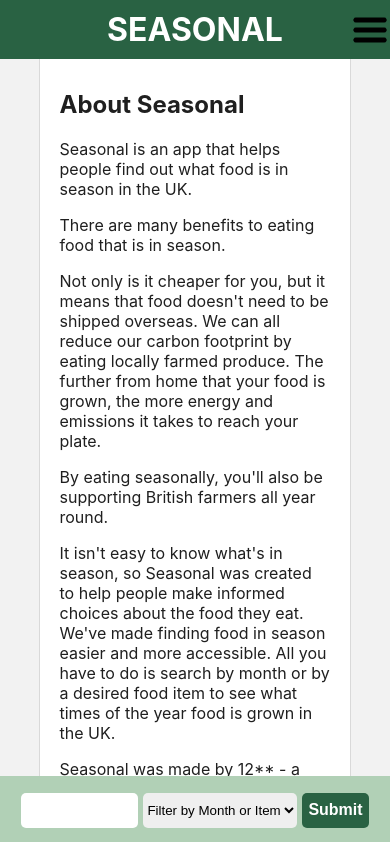
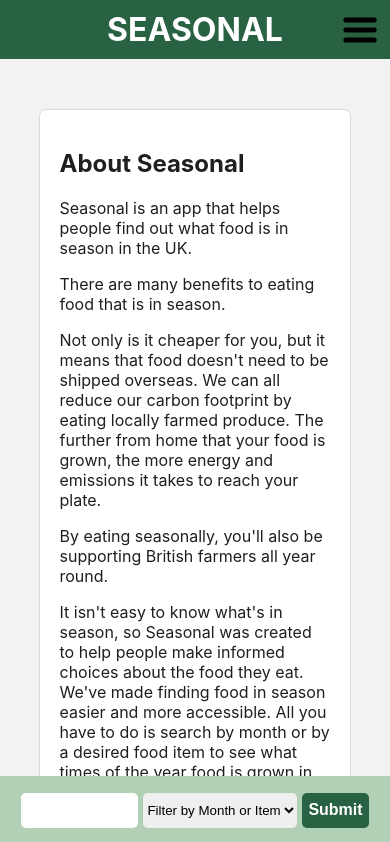
Before and after one commit to SchoolOfCode/final-project_front-end-12, a Next.js app in the folder seasonal/: page /about in a window 390 px wide. Shown: the top 842 px of the page. Built offline with nearby package versions, Linux system fonts and the light colour scheme.

Commit message:
added link to h1 and fixed some css problems in the navbar
Co-authored-by: Andy Johnson <103585624+multi-vit@users.noreply.github.com>

```diff
--- a/seasonal/components/NavBar.js
+++ b/seasonal/components/NavBar.js
@@ -8,14 +8,22 @@
 
   return (
     <div className={styles.div} role="navigation">
-      <h1 className={styles.title} >SEASONAL</h1>
+      <div className={styles.spaceHelp}></div>
 
-      <Link href="/">
-        <a className={styles.link}>Home</a>
-      </Link>
-      <Link href="/about">
-        <a className={styles.link}>About</a>
-      </Link>
+      <div className={styles.titleDiv}>
+        <Link href="/">
+          <a  className={styles.title}><h1 >SEASONAL</h1></a>
+        </Link>
+      </div>
+
+      <div className={styles.linkDiv}>
+        <Link href="/" className={styles.pageLinks}>
+          <a className={styles.link}>Home</a>
+        </Link>
+        <Link href="/about" className={styles.pageLinks}>
+          <a className={styles.link}>About</a>
+        </Link>
+      </div>
 
       <BurgerMenu className={styles.menu} aria-label="Click to view navigation links"/>
 
--- a/seasonal/styles/BurgerMenu.module.css
+++ b/seasonal/styles/BurgerMenu.module.css
@@ -14,11 +14,12 @@
     min-width: 40px;
     max-width: 40px;
     height: 40px;
-    margin: 3px;
   }
 
   .wrapper {
     display: flex;
+    margin-right: 10px;
+    margin-left: auto;
   }
 
   .dropdown {
--- a/seasonal/styles/NavBar.module.css
+++ b/seasonal/styles/NavBar.module.css
@@ -2,7 +2,7 @@
   background-color: var(--accent-one);
   height: 48px;
   display: flex;
-  justify-content: flex-end;
+  justify-content: space-between;
   align-items: center;
 }
 
@@ -12,41 +12,66 @@
   font-size: calc(4px + 2vmin);
   padding-right: 3rem;
   color: var(--main-lightest);
-  text-decoration: underline 0.15em rgba(0, 0, 0, 0);
+  text-decoration: underline 0.1em rgba(0, 0, 0, 0);
   transition: text-decoration-color 300ms;
 }
 .link:hover {
   text-decoration-color: var(--main-lightest);
 }
 
+.titleDiv {
+  height: fit-content;
+  padding-left: 3rem;
+}
+
 .title {
   margin: 0;
-  position: absolute;
-  width: 100vw;
-  text-align: left;
-  padding-left: 3rem;
   color: var(--main-lightest);
+  text-decoration: underline 0.13em rgba(0, 0, 0, 0);
+  transition: text-decoration-color 300ms;
+}
+
+.title h1 {
+  margin:0;
+}
+
+.title:hover {
+  text-decoration-color: var(--main-lightest);
+}
+
+.spaceHelp {
+  display: none;
 }
 
 @media screen and (max-width: 600px) {
   .div {
     height: 7vh;
+    width: 100vw;
     display: flex;
-    justify-content: flex-end;
+    justify-content: center;
     align-items: center;
-    position: fixed;
-    width: 100vw;
+    background-color: var(--accent-one);
+
+  }
+
+  .titleDiv {
+    padding-left: 0;
+  }
+
+  .title {
+    margin: 0;
+    padding: 0;
   }
 
   .link {
     display: none;
   }
 
-  .title {
-    margin: 0;
-    position: absolute;
-    width: 100vw;
-    text-align: center;
-    padding: 0;
+  .spaceHelp {
+    display: block;
+    margin-right: auto;
+    height: 40px;
+    width: 40px;
+    margin-left: 10px;
   }
 }
```
